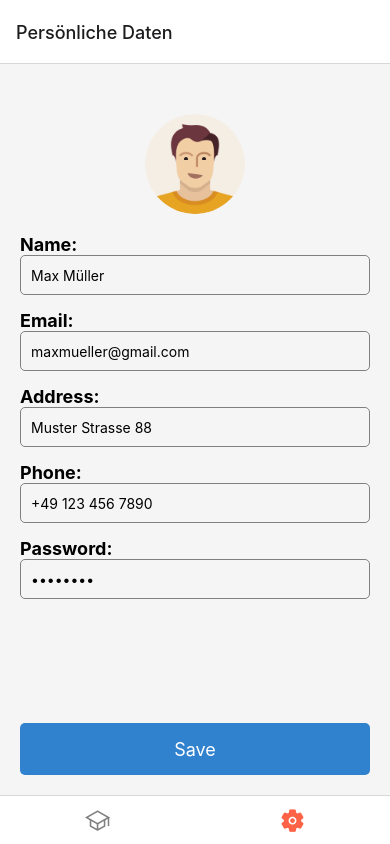
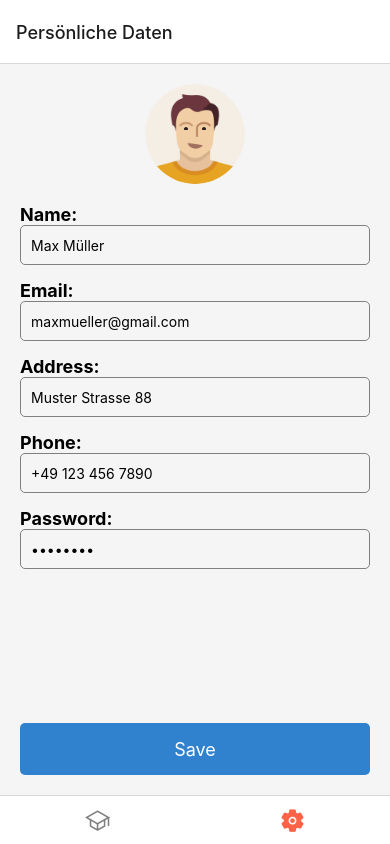
Before and after one commit to CyberRocketLab/FeedBackApp, a React Native app: screen /Settings in a window 390 px wide. Built offline with nearby package versions, Linux system fonts and the light colour scheme.

Commit message:
settings screen

```diff
--- a/screens/PersonalSettingsScreen.js
+++ b/screens/PersonalSettingsScreen.js
@@ -1,5 +1,5 @@
 import React, { useState } from 'react';
-import { View, Text, StyleSheet, TextInput, Alert, Image, TouchableOpacity, ScrollView } from 'react-native';
+import { View, Text, StyleSheet, TextInput, Alert, Image, TouchableOpacity, ScrollView, KeyboardAvoidingView } from 'react-native';
 
 function PersonalSettingsScreen() {
   const [name, setName] = useState('Max Müller');
@@ -18,10 +18,8 @@ function PersonalSettingsScreen() {
 
   return (
     <View style={styles.container}>
-            <Image
-                style={styles.userImage}
-                source={require('../image/userImage.png')}
-            />
+      <Image style={styles.userImage} source={require('../image/userImage.png')} />
+      <KeyboardAvoidingView style={styles.keyboardAvoidingContainer} behavior="padding" keyboardVerticalOffset={90}>
         <ScrollView style={styles.scrollView}>
           <Text style={styles.label}>Name:</Text>
           <TextInput style={styles.input} value={name} onChangeText={setName} />
@@ -38,6 +36,7 @@ function PersonalSettingsScreen() {
           <Text style={styles.label}>Password:</Text>
           <TextInput style={styles.input} value={password} onChangeText={setPassword} secureTextEntry />
         </ScrollView>
+      </KeyboardAvoidingView>
       <TouchableOpacity style={styles.button} onPress={handleSave}>
         <Text style={styles.buttonText}>Save</Text>
       </TouchableOpacity>
@@ -48,21 +47,25 @@ function PersonalSettingsScreen() {
 const styles = StyleSheet.create({
   container: {
     flex: 1,
-        justifyContent: 'space-between',
-        alignItems: 'stretch',
+    justifyContent: 'center',
+    alignItems: 'center',
     backgroundColor: '#F5F5F5',
     padding: 20,
-        paddingTop: 50,
   },
   userImage: {
-        alignSelf: 'center',
     width: 100,
     height: 100,
     borderRadius: 50,
     marginBottom: 20,
   },
+  keyboardAvoidingContainer: {
+    flex: 1,
+    width: '100%',
+//      paddingBottom: 1000,
+  },
   scrollView: {
     flex: 1,
+//      marginBottom: 100,
   },
   label: {
     fontSize: 18,
@@ -79,7 +82,6 @@ const styles = StyleSheet.create({
     paddingLeft: 10,
   },
   button: {
-        alignSelf: 'center',
     width: '100%',
     height: 52,
     backgroundColor: '#3182CE',
```
Lines whose indentation alone changed are shown as unchanged.
